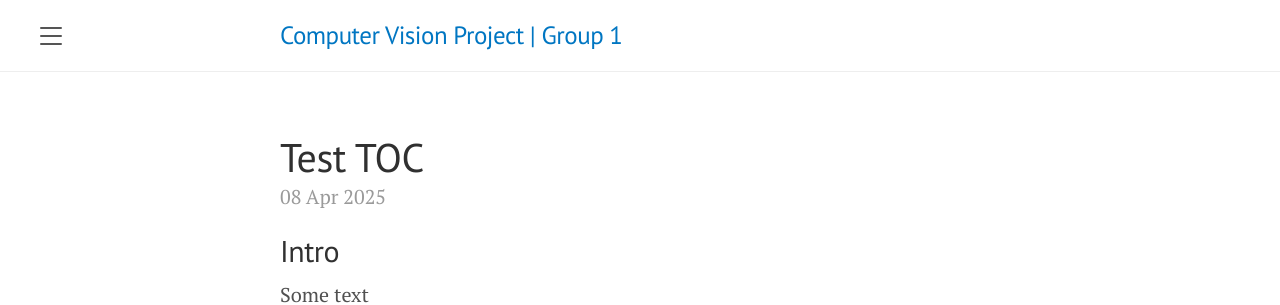
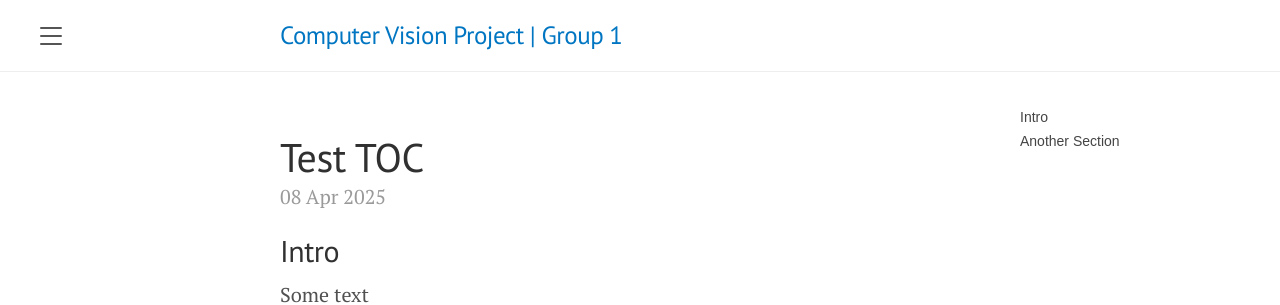
Before and after one commit to RedHoven/pedestrian-detection, a Jekyll site: the page built from lanyon/index.html, in a window 1280 px wide. Shown: the top 305 px of the page. Built offline with Jekyll 4.4.1, drawn with Linux system fonts in a browser that asks for light colours; the list of posts is cut into pages by our own code.

Commit message:
toc and other advancements

```diff
--- a/lanyon/_config.yml
+++ b/lanyon/_config.yml
@@ -6,12 +6,11 @@ permalink:           pretty
 url:                 'https://cv-project-group1.github.io'
 baseurl:             '/computer-vision-group-project'
 
+google_analytics_id: G-HX4JMVPPWK
+
 # Gems
 plugins:
   - jekyll-paginate
-
-# Custom vars
-# version:             1.1.0
 
 markdown: kramdown
 kramdown:
--- a/lanyon/_layouts/default.html
+++ b/lanyon/_layouts/default.html
@@ -6,6 +6,17 @@
   <body class="theme-base-tudelft">
 
     {% include sidebar.html %}
+
+    <div id="toc-container" class="overlay hidden">
+      <nav id="toc"></nav>
+    </div>
+
+    <button id="toc-toggle" aria-label="Toggle ToC">
+      <!-- Small "hamburger list" SVG icon -->
+      <svg width="20" height="20" fill="none" stroke="currentColor" stroke-width="2" viewBox="0 0 24 24">
+        <path d="M4 6h16M4 12h16M4 18h16"/>
+      </svg>
+    </button>
 
     <!-- Wrap is the content to shift when toggling the sidebar. We wrap the
          content to avoid any CSS collisions with our real content. -->
@@ -18,10 +29,12 @@
         </div>
       </div>
 
+    <a id="top"></a>
       <div class="container content">
         {{ content }}
       </div>
     </div>
+    <a id="bottom"></a>
 
     <label for="sidebar-checkbox" class="sidebar-toggle"></label>
 
--- a/lanyon/_layouts/page.html
+++ b/lanyon/_layouts/page.html
@@ -1,7 +1,6 @@
 ---
 layout: default
 ---
-
 <div class="page">
   <h1 class="page-title">{{ page.title }}</h1>
   {{ content }}
--- a/lanyon/index.html
+++ b/lanyon/index.html
@@ -1,6 +1,6 @@
 ---
 layout: default
-title:  Blog
+title: Blog
 ---
 
 <div class="posts">
@@ -8,9 +8,6 @@ title:  Blog
     <div class="post">
       <h1 class="post-title">
         {{ post.title }}
-      <!-- <a href="{{ post.url | absolute_url }}">
-        {{ post.title }}
-      </a> -->
       </h1>
 
       <span class="post-date">{{ post.date | date_to_string }}</span>
```
Lines whose indentation alone changed are shown as unchanged.
